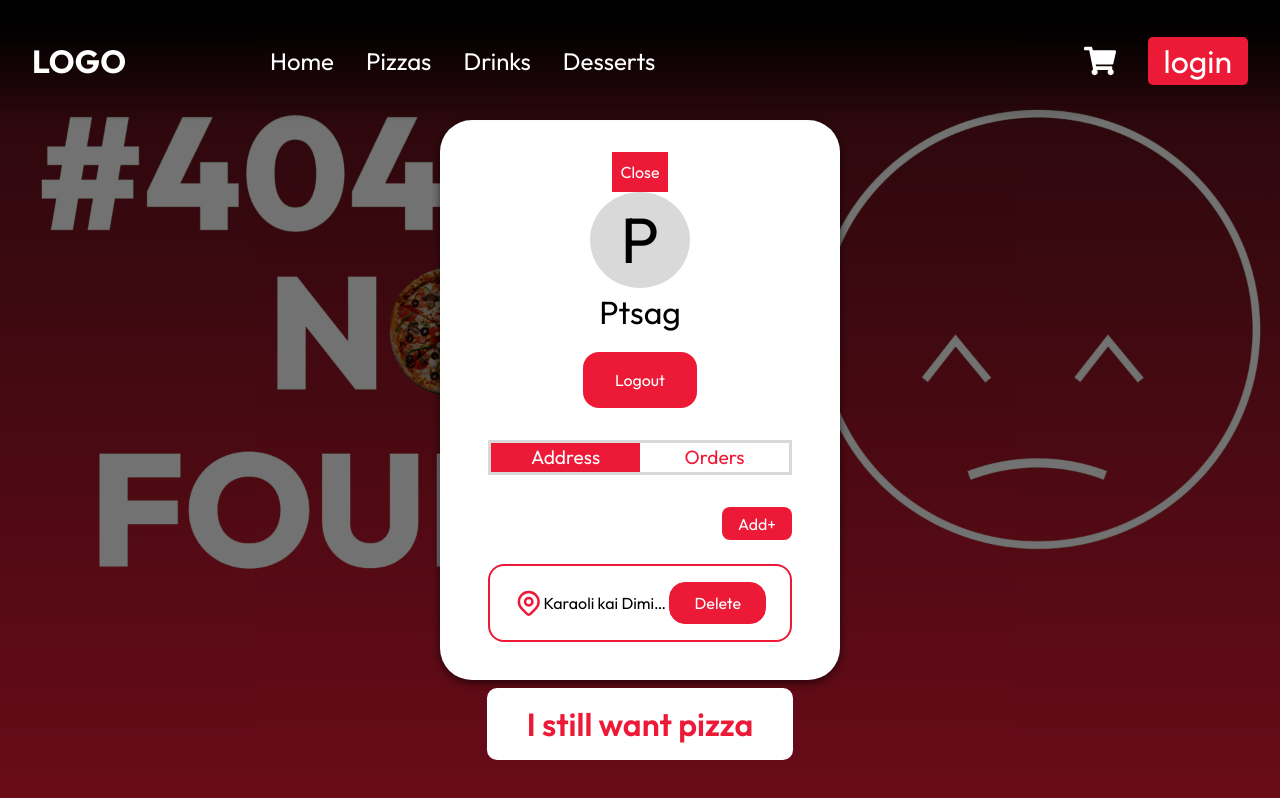
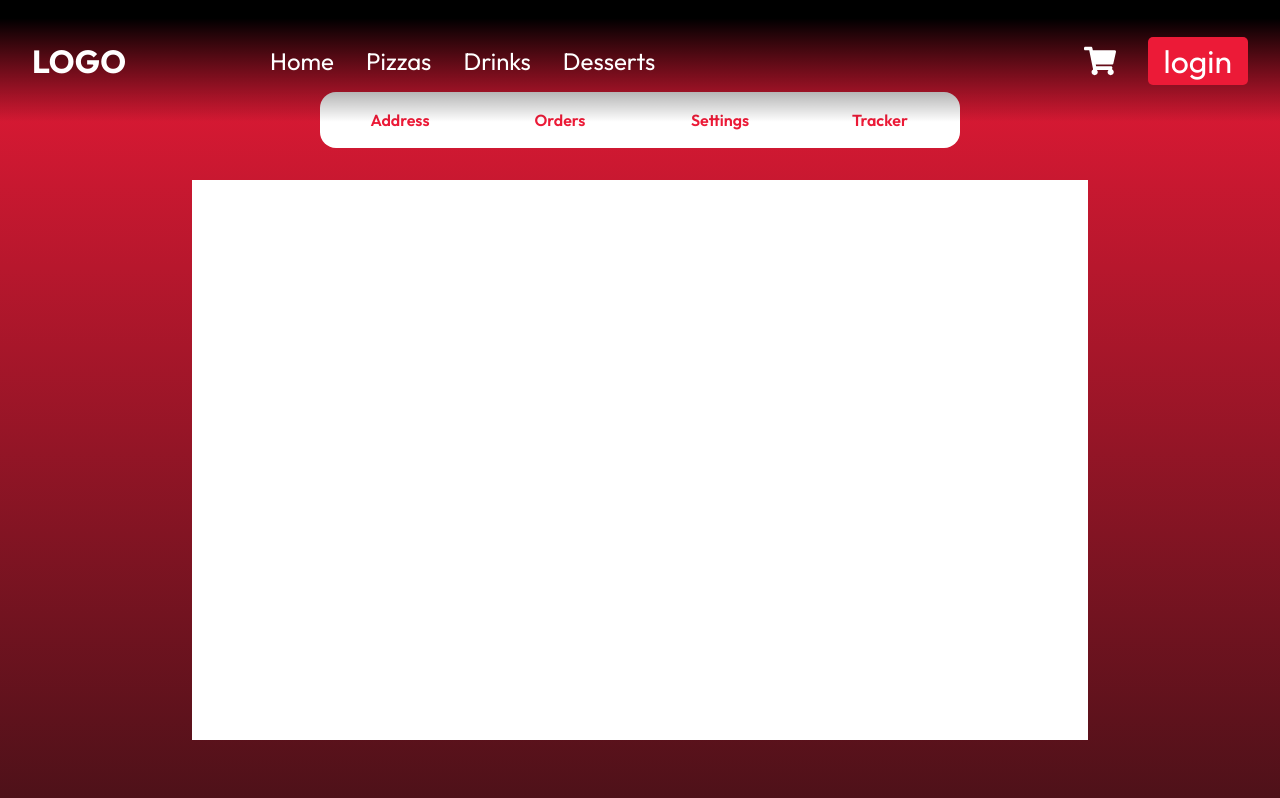
Before and after one commit to PTsagk/pizza-front-end, a React (Vite) app: page /profile in a window 1280 px wide. Built offline with nearby package versions, Linux system fonts and the light colour scheme; no server answers.

Commit message:
profile page

```diff
--- a/src/App.tsx
+++ b/src/App.tsx
@@ -13,25 +13,27 @@ import { useState } from "react";
 import UserProvider, { useUserContext } from "./Context/userContext";
 import UxProvider, { useUxContext } from "./Context/uxContext";
 import ProfileCard from "./components/ProfileCard/ProfileCard";
+import ProfilePage from "./pages/ProfilePage/ProfilePage";
 function App() {
-  const [closeShit, setCloseShit] = useState(false);
+  // const [closeShit, setCloseShit] = useState(false);
   return (
     <div className="overflow-x-hidden w-[100vw] h-[100vh] relative">
       <ProductProvider>
         <Navbar></Navbar>
-        <div
+        {/* <div
           className={`fixed z-40 h-[100%] w-[100%]
           flex justify-center items-center auth-bg ${
             !closeShit ? "" : "hidden"
           }`}
         >
           <ProfileCard close={() => setCloseShit(true)}></ProfileCard>
-        </div>
+        </div> */}
         <Routes>
           <Route path="/" element={<Home />}></Route>
           <Route path="/pizzas" element={<Pizzas />}></Route>
           <Route path="/admin/*" element={<Admin />}></Route>
           <Route path="/cart" element={<Cart />}></Route>
+          <Route path="/profile" element={<ProfilePage />}></Route>
           {/* <Route path="/register" element={<Register />}></Route> */}
           <Route path="/*" element={<MissingPage />}></Route>
         </Routes>
--- a/src/components/Navbar/Navbar.tsx
+++ b/src/components/Navbar/Navbar.tsx
@@ -45,16 +45,13 @@ function Navbar() {
           <Link to={"/desserts"}>Desserts</Link>
         </div>
         <div className="cart-and-profile">
-          <button className="cart">
+          <Link to={"/cart"} className="cart">
             <FaShoppingCart></FaShoppingCart>
-          </button>
+          </Link>
           {user && (
-            <button
-              onClick={() => showLoginForm(true)}
-              className="profile-icon"
-            >
+            <Link to={"/profile"} className="profile-icon">
               <RiAccountCircleFill></RiAccountCircleFill>
-            </button>
+            </Link>
           )}
           {!user && (
             <button
--- /dev/null
+++ b/src/pages/ProfilePage/ProfilePage.css
@@ -0,0 +1,31 @@
+.profile-page {
+  width: 100%;
+  height: 100vh;
+  background: linear-gradient(#ec1a37, #4e1119);
+  display: flex;
+  flex-direction: column;
+  align-items: center;
+  justify-content: center;
+  font-family: Outfit;
+}
+
+.profile-nav-bar {
+  width: 50%;
+  background-color: white;
+  margin: 2rem 0;
+  border-radius: 1rem;
+}
+
+.profile-nav-bar button {
+  width: 25%;
+  padding: 1rem;
+  color: #ec1a37;
+  font-family: Outfit;
+  font-weight: 600;
+}
+
+.settings-container {
+  width: 70%;
+  height: 70%;
+  background-color: white;
+}
--- /dev/null
+++ b/src/pages/ProfilePage/ProfilePage.tsx
@@ -0,0 +1,18 @@
+import React from "react";
+import "./ProfilePage.css";
+
+function ProfilePage() {
+  return (
+    <div className="profile-page">
+      <nav className="profile-nav-bar">
+        <button>Address</button>
+        <button>Orders</button>
+        <button>Settings</button>
+        <button>Tracker</button>
+      </nav>
+      <div className="settings-container"></div>
+    </div>
+  );
+}
+
+export default ProfilePage;
```
